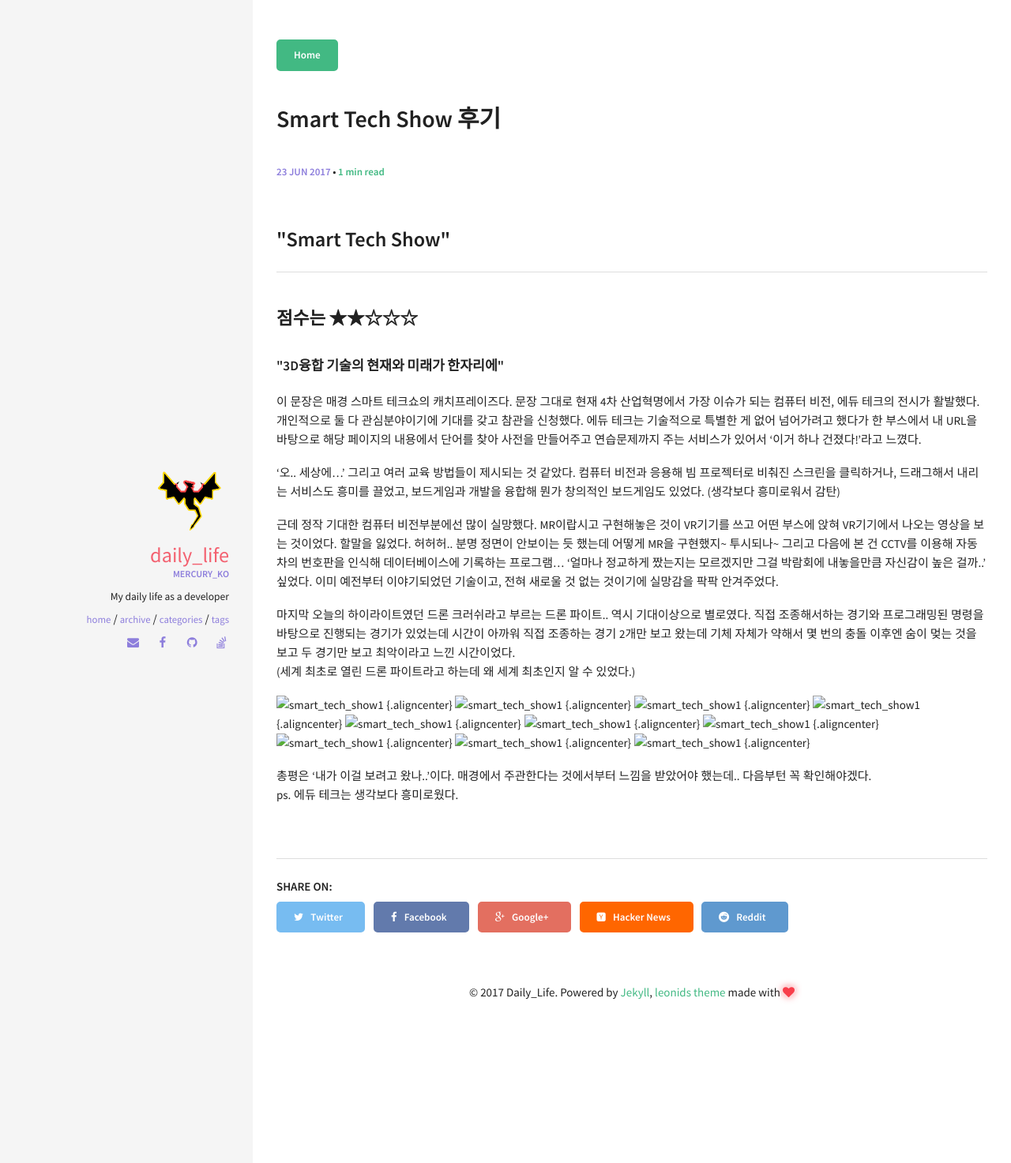
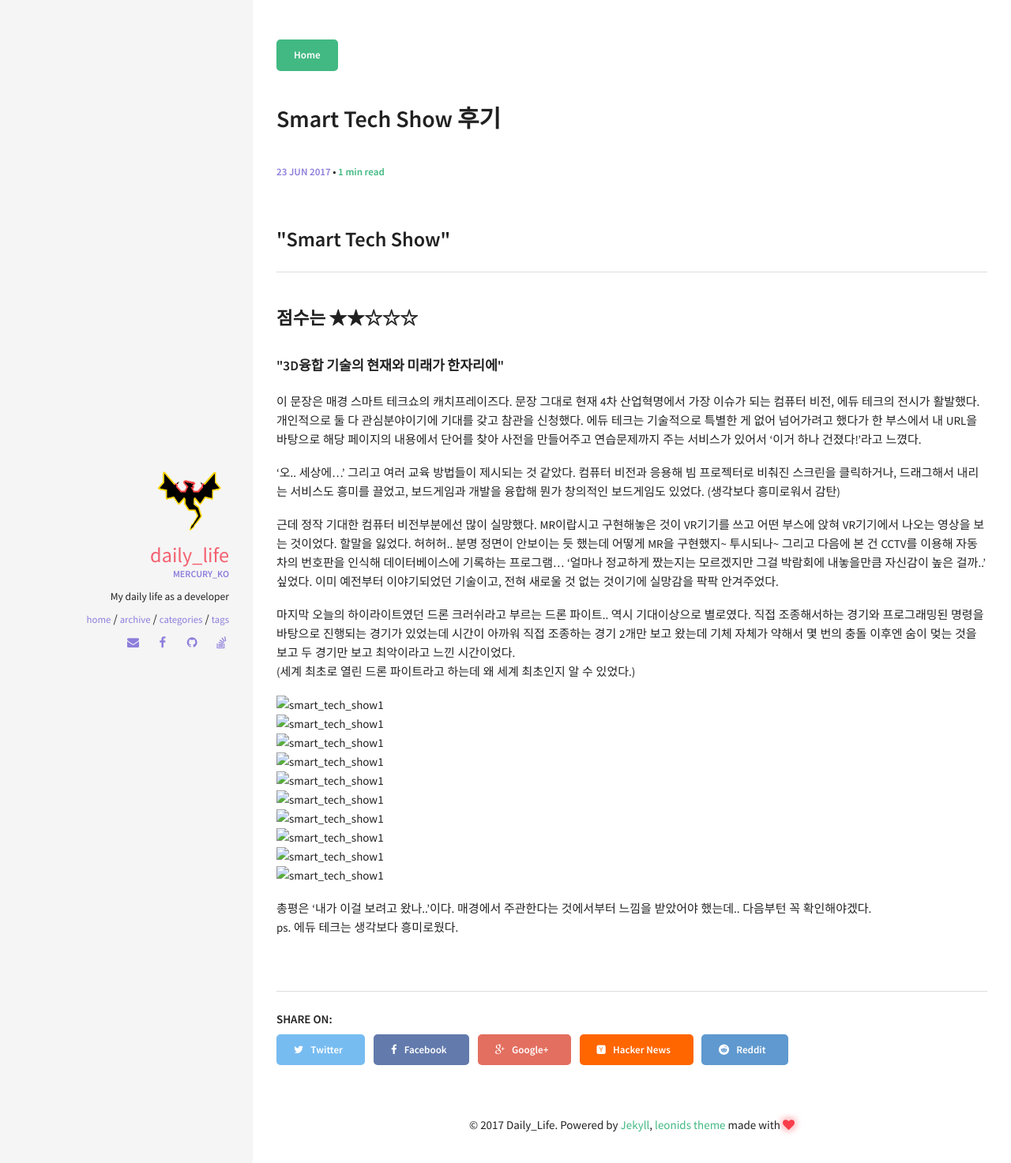
Before and after one commit to renyuanz/leonids, a Jekyll site: the page built from _posts/2017-06-23-smart-tech-show.md, in a window 1280 px wide. Shown: the top 1473 px of the page at 79% size. Built offline with Jekyll 4.4.1, drawn with Linux system fonts in a browser that asks for light colours.

Commit message:
Modified smart0tech-show.md

```diff
--- a/_posts/2017-06-23-smart-tech-show.md
+++ b/_posts/2017-06-23-smart-tech-show.md
@@ -23,16 +23,16 @@
 마지막 오늘의 하이라이트였던 드론 크러쉬라고 부르는 드론 파이트.. 역시 기대이상으로 별로였다. 직접 조종해서하는 경기와 프로그래밍된 명령을 바탕으로 진행되는 경기가 있었는데 시간이 아까워 직접 조종하는 경기 2개만 보고 왔는데 기체 자체가 약해서 몇 번의 충돌 이후엔 숨이 멎는 것을 보고 두 경기만 보고 최악이라고 느낀 시간이었다.
 (세계 최초로 열린 드론 파이트라고 하는데 왜 세계 최초인지 알 수 있었다.)
 
-![smart_tech_show1](rjs1197.github.io/img/smart_tech_show/smart_tech_show_1.jpg) {.aligncenter}
-![smart_tech_show1](rjs1197.github.io/img/smart_tech_show/smart_tech_show_2.jpg) {.aligncenter}
-![smart_tech_show1](rjs1197.github.io/img/smart_tech_show/smart_tech_show_3.jpg) {.aligncenter}
-![smart_tech_show1](rjs1197.github.io/img/smart_tech_show/smart_tech_show_4.jpg) {.aligncenter}
-![smart_tech_show1](rjs1197.github.io/img/smart_tech_show/smart_tech_show_5.jpg) {.aligncenter}
-![smart_tech_show1](rjs1197.github.io/img/smart_tech_show/smart_tech_show_6.jpg) {.aligncenter}
-![smart_tech_show1](rjs1197.github.io/img/smart_tech_show/smart_tech_show_7.jpg) {.aligncenter}
-![smart_tech_show1](rjs1197.github.io/img/smart_tech_show/smart_tech_show_8.jpg) {.aligncenter}
-![smart_tech_show1](rjs1197.github.io/img/smart_tech_show/smart_tech_show_9.jpg) {.aligncenter}
-![smart_tech_show1](rjs1197.github.io/img/smart_tech_show/smart_tech_show_10.jpg) {.aligncenter}
+![smart_tech_show1](rjs1197.github.io/img/smart_tech_show/smart_tech_show_1.jpg)
+![smart_tech_show1](rjs1197.github.io/img/smart_tech_show/smart_tech_show_2.jpg)
+![smart_tech_show1](rjs1197.github.io/img/smart_tech_show/smart_tech_show_3.jpg)
+![smart_tech_show1](rjs1197.github.io/img/smart_tech_show/smart_tech_show_4.jpg)
+![smart_tech_show1](rjs1197.github.io/img/smart_tech_show/smart_tech_show_5.jpg)
+![smart_tech_show1](rjs1197.github.io/img/smart_tech_show/smart_tech_show_6.jpg)
+![smart_tech_show1](rjs1197.github.io/img/smart_tech_show/smart_tech_show_7.jpg)
+![smart_tech_show1](rjs1197.github.io/img/smart_tech_show/smart_tech_show_8.jpg)
+![smart_tech_show1](rjs1197.github.io/img/smart_tech_show/smart_tech_show_9.jpg)
+![smart_tech_show1](rjs1197.github.io/img/smart_tech_show/smart_tech_show_10.jpg)
 
 총평은 '내가 이걸 보려고 왔나..'이다. 매경에서 주관한다는 것에서부터 느낌을 받았어야 했는데.. 다음부턴 꼭 확인해야겠다.
 ps. 에듀 테크는 생각보다 흥미로웠다.
```
